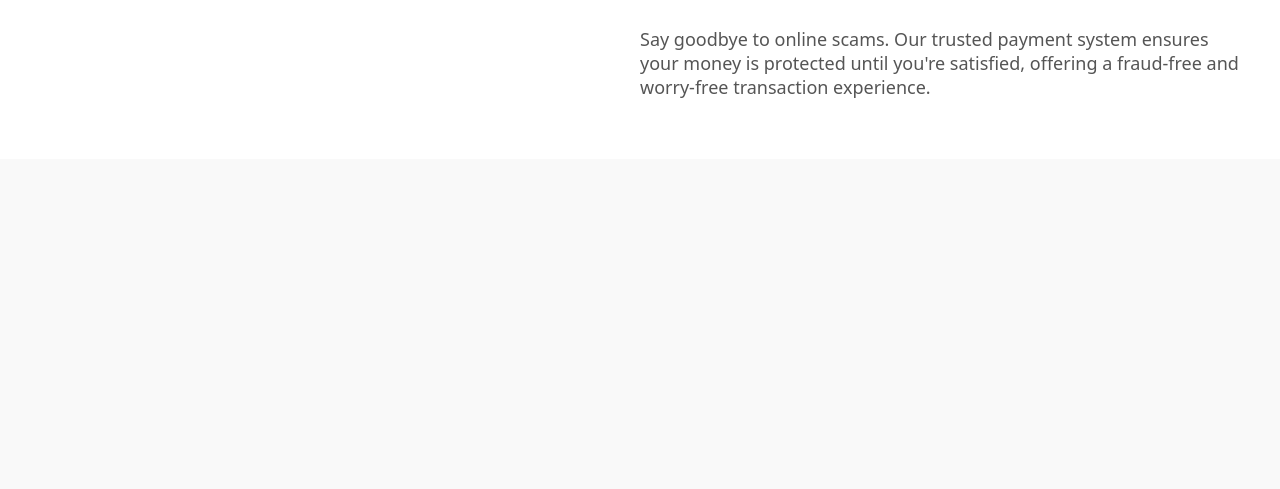
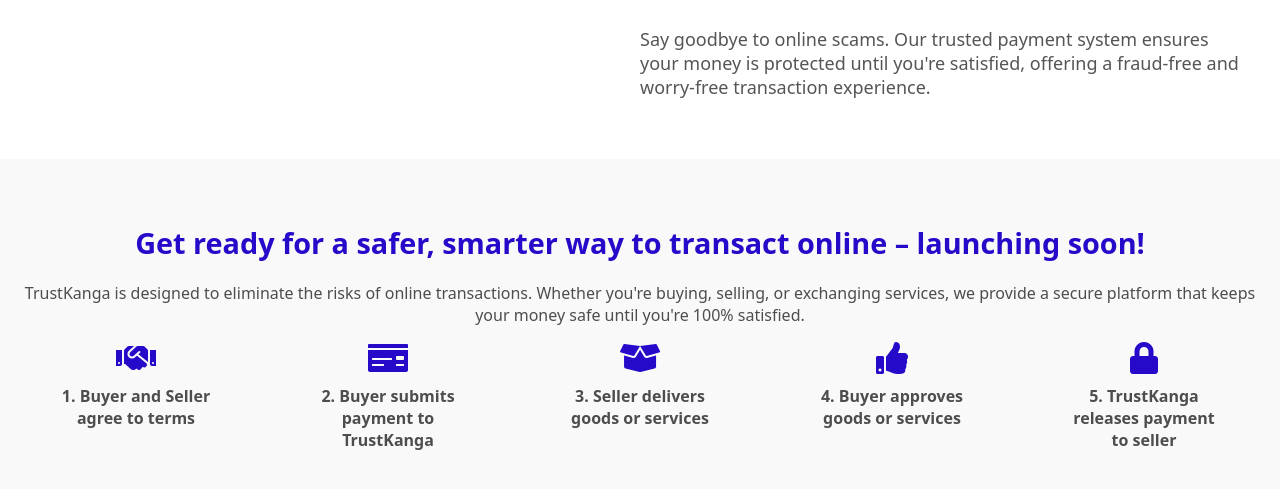
Before and after one commit to iLLi8/trustkanga, a plain HTML site: page index.html in a window 1280 px wide. Shown: the part 417-906 px from the top of the page. Before the commit the page ends 800 px from the top, so only its background shows below. Drawn offline with Linux system fonts and the light colour scheme.

Commit message:
Update index.html

```diff
--- a/index.html
+++ b/index.html
@@ -88,6 +88,36 @@
         .hero-image img {
             max-width: 400px;
         }
+
+        /* Process Section */
+        .process-section {
+            text-align: center;
+            padding: 40px 20px;
+            background-color: #f9f9f9;
+        }
+        .process-section h2 {
+            margin-bottom: 20px;
+            font-size: 1.8rem;
+            color: #260ac9;
+        }
+        .process-steps {
+            display: flex;
+            justify-content: space-around;
+            align-items: flex-start;
+            gap: 20px;
+            flex-wrap: wrap;
+        }
+        .step {
+            max-width: 150px;
+            text-align: center;
+        }
+        .step i {
+            font-size: 2rem;
+            color: #260ac9;
+        }
+        .step p {
+            margin-top: 10px;
+        }
     </style>
 </head>
 <body>
@@ -118,5 +148,33 @@
             <img src="illustration.png" alt="Secure Payments Illustration">
         </div>
     </section>
+
+    <!-- Process Section -->
+    <section class="process-section">
+        <h2>Get ready for a safer, smarter way to transact online – launching soon!</h2>
+        <p>TrustKanga is designed to eliminate the risks of online transactions. Whether you're buying, selling, or exchanging services, we provide a secure platform that keeps your money safe until you're 100% satisfied.</p>
+        <div class="process-steps">
+            <div class="step">
+                <i class="fas fa-handshake"></i>
+                <p><strong>1. Buyer and Seller agree to terms</strong></p>
+            </div>
+            <div class="step">
+                <i class="fas fa-money-check"></i>
+                <p><strong>2. Buyer submits payment to TrustKanga</strong></p>
+            </div>
+            <div class="step">
+                <i class="fas fa-box-open"></i>
+                <p><strong>3. Seller delivers goods or services</strong></p>
+            </div>
+            <div class="step">
+                <i class="fas fa-thumbs-up"></i>
+                <p><strong>4. Buyer approves goods or services</strong></p>
+            </div>
+            <div class="step">
+                <i class="fas fa-lock"></i>
+                <p><strong>5. TrustKanga releases payment to seller</strong></p>
+            </div>
+        </div>
+    </section>
 </body>
 </html>
```
